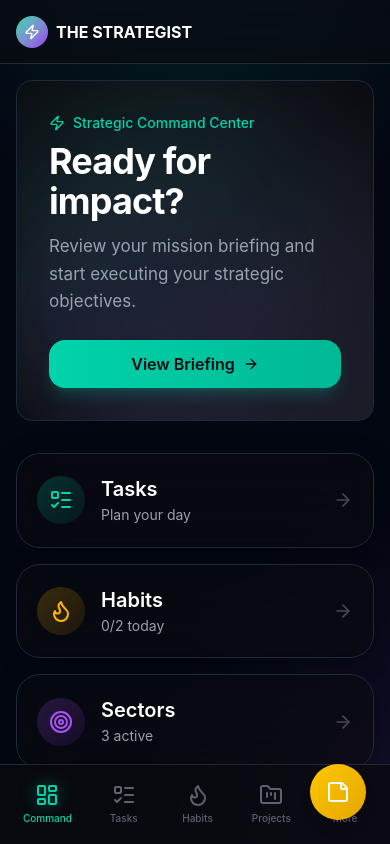
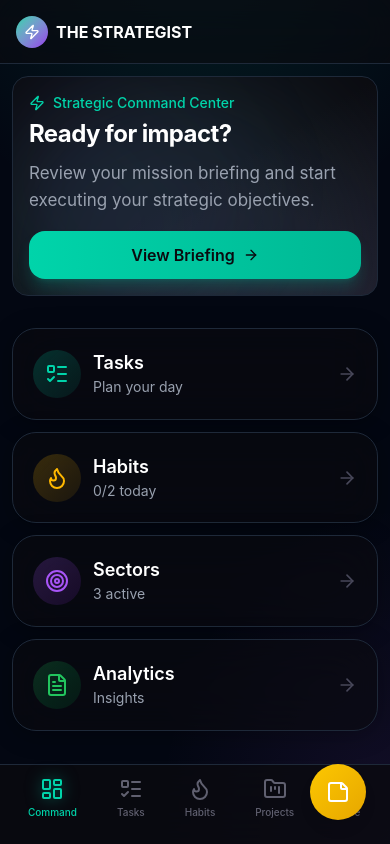
Before and after one commit to ar7uz/STRATEGIST, a React (Vite) app: page / in a window 390 px wide. Built offline with nearby package versions, Linux system fonts and the light colour scheme.

Commit message:
Fix mobile UI

```diff
--- a/src/styles/global.css
+++ b/src/styles/global.css
@@ -173,6 +173,11 @@ p {
     padding-bottom: env(safe-area-inset-bottom);
 }
 
+/* Safe area padding bottom */
+.pb-safe {
+    padding-bottom: max(16px, env(safe-area-inset-bottom));
+}
+
 /* Hide scrollbar but allow scroll */
 .scrollbar-hide {
     -ms-overflow-style: none;
@@ -182,3 +187,191 @@ p {
 .scrollbar-hide::-webkit-scrollbar {
     display: none;
 }
+
+/* ============================================
+   MOBILE / TELEGRAM MINI APP FIXES
+   ============================================ */
+
+/* Prevent text overflow globally */
+.truncate {
+    overflow: hidden;
+    text-overflow: ellipsis;
+    white-space: nowrap;
+}
+
+/* Force word break for long text */
+.break-words {
+    word-wrap: break-word;
+    word-break: break-word;
+    overflow-wrap: break-word;
+}
+
+/* Mobile-specific typography scaling */
+@media (max-width: 640px) {
+    h1 {
+        font-size: theme(fontSize.2xl) !important;
+    }
+
+    h2 {
+        font-size: theme(fontSize.xl) !important;
+    }
+
+    h3 {
+        font-size: theme(fontSize.lg) !important;
+    }
+
+    /* Smaller padding on mobile */
+    .p-4 {
+        padding: 0.75rem !important;
+    }
+
+    .p-6 {
+        padding: 1rem !important;
+    }
+
+    .p-8 {
+        padding: 1rem !important;
+    }
+
+    /* Smaller gaps on mobile */
+    .gap-4 {
+        gap: 0.75rem !important;
+    }
+
+    .gap-6 {
+        gap: 1rem !important;
+    }
+
+    .gap-8 {
+        gap: 1rem !important;
+    }
+
+    /* Ensure buttons are touch-friendly (min 44px) */
+    button,
+    [role="button"],
+    .btn {
+        min-height: 44px;
+        min-width: 44px;
+    }
+
+    /* Fix text overflow in cards */
+    .glass-card p,
+    .glass-card span,
+    .glass-card h1,
+    .glass-card h2,
+    .glass-card h3 {
+        max-width: 100%;
+        overflow-wrap: break-word;
+    }
+}
+
+/* Prevent horizontal scroll */
+html,
+body {
+    overflow-x: hidden;
+    max-width: 100vw;
+}
+
+/* Container width limits for mobile */
+@media (max-width: 640px) {
+    .max-w-6xl {
+        max-width: 100% !important;
+        padding-left: 0.75rem !important;
+        padding-right: 0.75rem !important;
+    }
+}
+
+/* Modal fixes for mobile */
+@media (max-width: 640px) {
+    [role="dialog"] {
+        max-width: calc(100vw - 32px) !important;
+        max-height: calc(100vh - 80px) !important;
+        margin: 16px !important;
+    }
+
+    [role="dialog"]>div {
+        max-height: calc(100vh - 120px);
+        overflow-y: auto;
+    }
+}
+
+/* Input/Textarea touch-friendly */
+input,
+textarea,
+select {
+    font-size: 16px !important;
+    /* Prevents iOS zoom */
+    min-height: 44px;
+}
+
+/* Grid responsive fixes */
+@media (max-width: 640px) {
+    .grid-cols-2:not(.md\:grid-cols-2) {
+        grid-template-columns: repeat(2, minmax(0, 1fr)) !important;
+    }
+
+    .grid-cols-3,
+    .grid-cols-4 {
+        grid-template-columns: repeat(2, minmax(0, 1fr)) !important;
+    }
+}
+
+/* Navigation bar fixes */
+@media (max-width: 640px) {
+    nav {
+        padding-bottom: max(12px, env(safe-area-inset-bottom)) !important;
+    }
+}
+
+/* Card content overflow fix */
+.card-content {
+    min-width: 0;
+    overflow: hidden;
+}
+
+/* Flex item shrink fix */
+.flex-1 {
+    min-width: 0;
+}
+
+/* Long text handling */
+.line-clamp-1 {
+    display: -webkit-box;
+    -webkit-line-clamp: 1;
+    -webkit-box-orient: vertical;
+    overflow: hidden;
+}
+
+.line-clamp-2 {
+    display: -webkit-box;
+    -webkit-line-clamp: 2;
+    -webkit-box-orient: vertical;
+    overflow: hidden;
+}
+
+/* Telegram-specific safe areas */
+@supports (padding-top: env(safe-area-inset-top)) {
+    .telegram-safe-top {
+        padding-top: env(safe-area-inset-top);
+    }
+
+    .telegram-safe-bottom {
+        padding-bottom: env(safe-area-inset-bottom);
+    }
+}
+
+/* Touch action improvements */
+button,
+a,
+[onclick] {
+    touch-action: manipulation;
+    -webkit-tap-highlight-color: transparent;
+}
+
+/* Prevent text selection on interactive elements */
+button,
+nav,
+.nav-item {
+    -webkit-user-select: none;
+    user-select: none;
+}
```
